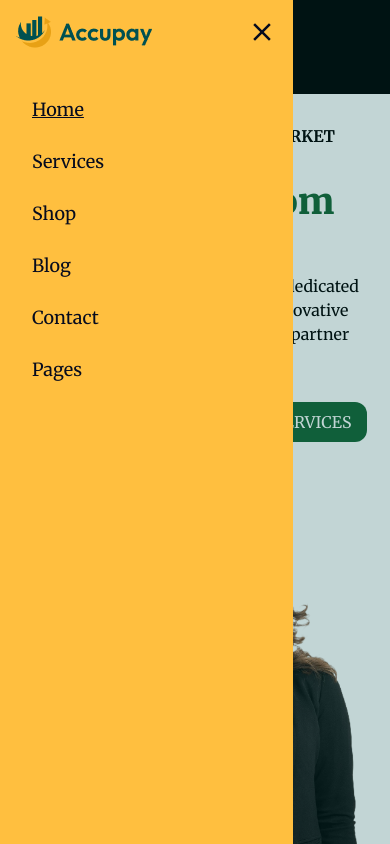
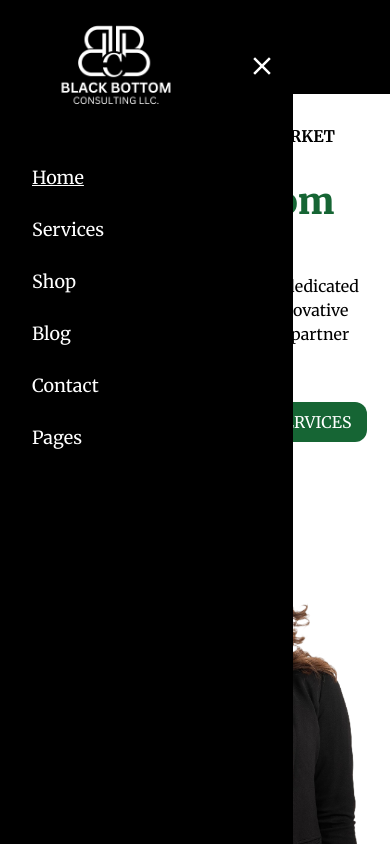
Before and after one commit to Numberdar4141/BlackBottomConsulting, a React (Vite) app: page / in a window 390 px wide. Both pictures are taken after a click on the button 34 px from the left and 45 px from the top of the page. Shown: the top 844 px of the page. Built offline with nearby package versions, Linux system fonts and the light colour scheme; a web font is replaced by a local one.

Commit message:
Update MobileMenu.tsx

```diff
--- a/src/components/global/MobileMenu.tsx
+++ b/src/components/global/MobileMenu.tsx
@@ -6,7 +6,7 @@ import { Link, useLocation } from "react-router-dom";
 import { headerMenu } from "../../data/data";
 import useToggle from "../../hooks/useToggle";
 import StaggerEffect from "../animation/StaggerEffectOne";
-import logo from "/images/logo.png";
+import logo from "/images/BBlogo.png";
 function MobileMenu({
   showMobileMenu,
   setShowMobileMenu,
@@ -44,16 +44,16 @@ function MobileMenu({
   return (
     <nav>
       <div
-        className={`fixed top-0 left-0 bg-s1/80 h-full w-full lg:hidden  ${
+        className={`fixed top-0 left-0  h-full w-full lg:hidden  ${
           showMobileMenu
             ? "translate-y-0  opacity-30 "
-            : " translate-y-[-100%] delay-500 opacity-0 "
+            : " translate-y-[-100%] delay-100 opacity-0 "
         } duration-700 z-[998]`}
         onClick={() => setShowMobileMenu(false)}
       ></div>
 
       <div
-        className={`flex justify-start flex-col items-start gap-8 pb-10 lg:gap-20 fixed lg:hidden top-0 left-0 w-3/4 min-[500px]:w-1/2 h-full bg-s2 overflow-y-auto ${
+        className={`flex justify-start flex-col items-start gap-8 pb-10 lg:gap-20 fixed lg:hidden top-0 left-0 w-3/4 min-[500px]:w-1/2 h-full bg-black overflow-y-auto ${
           showMobileMenu
             ? "translate-y-0 delay-500 opacity-100  visible"
             : " translate-y-[100%] opacity-50 invisible"
@@ -61,17 +61,17 @@ function MobileMenu({
       >
         <div className="flex justify-between items-center w-full p-4 sm:p-8">
           <Link to={"/"}>
-            <img src={logo} alt="logo" />
+            <img src={logo}  className="w-[200px]" alt="logo" />
           </Link>
           <i
-            className="ri-close-line !text-3xl cursor-pointer"
+            className="ri-close-line !text-3xl text-white cursor-pointer"
             onClick={() => setShowMobileMenu(false)}
           >
             <MdClose />
           </i>
         </div>
 
-        <ul className="text-lg sm:text-xl flex gap-6 lg:gap-10 items-start flex-col pl-8">
+        <ul className="text-lg sm:text-xl flex gap-6 text-white lg:gap-10 items-start flex-col pl-8">
           {headerMenu.map((menu, idx) => (
             <li key={idx}>
               <StaggerEffect id={idx}>
```
